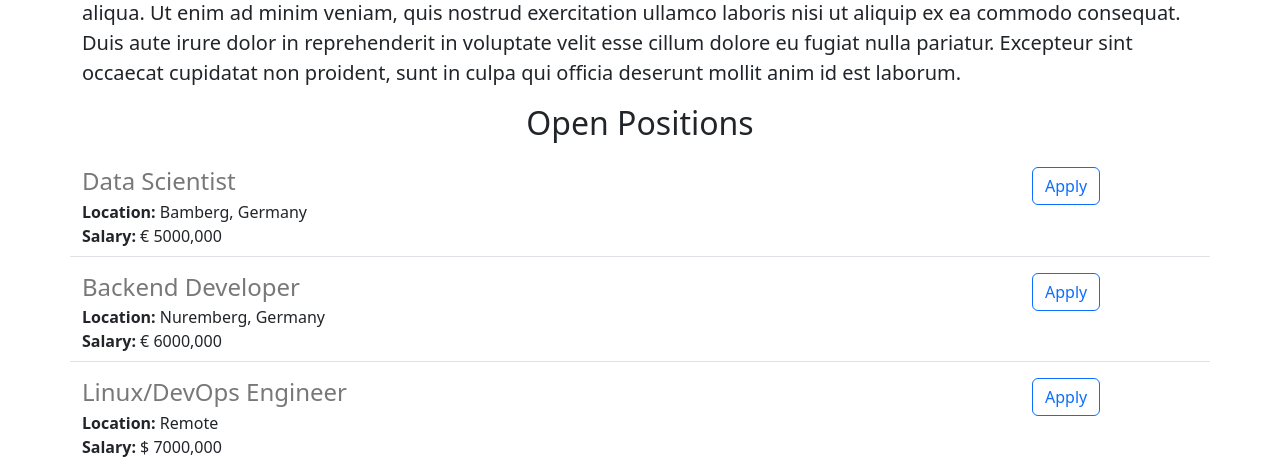
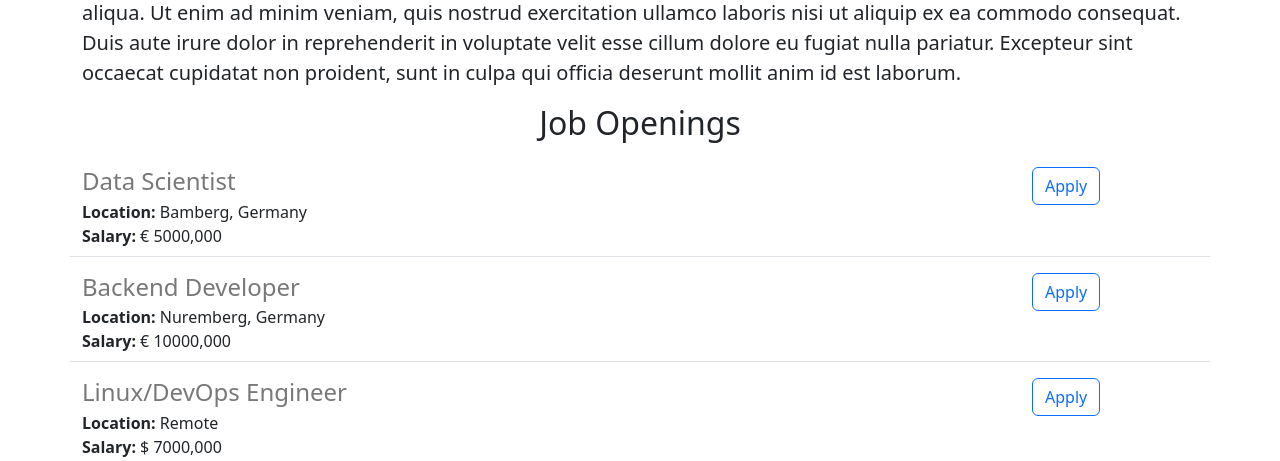
Before and after one commit to tzayda/flask-frcc-jovian-v2, a Flask app: page / in a window 1280 px wide. Shown: the part 542-1003 px from the top of the page. Run offline with Flask 3, Linux system fonts and the light colour scheme.

Commit message:
made some changes after deployment to render

```diff
--- a/app.py
+++ b/app.py
@@ -11,7 +11,7 @@ JOBS = [{
     'id': 2,
     'title': 'Backend Developer',
     'location': 'Nuremberg, Germany',
-    'salary': '€ 6000,000'
+    'salary': '€ 10000,000'
 }, {
     'id': 3,
     'title': 'Linux/DevOps Engineer',
--- a/templates/home.html
+++ b/templates/home.html
@@ -21,7 +21,7 @@
       <p class="lead">
         Lorem ipsum dolor sit amet, consectetur adipiscing elit, sed do eiusmod tempor incididunt ut labore et dolore magna aliqua. Ut enim ad minim veniam, quis nostrud exercitation ullamco laboris nisi ut aliquip ex ea commodo consequat. Duis aute irure dolor in reprehenderit in voluptate velit esse cillum dolore eu fugiat nulla pariatur. Excepteur sint occaecat cupidatat non proident, sunt in culpa qui officia deserunt mollit anim id est laborum.
       </p>
-      <h2 class="text-center mt-2 mb-4">Open Positions</h2>
+      <h2 class="text-center mt-2 mb-4">Job Openings</h2>
       <div>
         {% for job in jobs %}
           {% include "jobitem.html" %}
```
